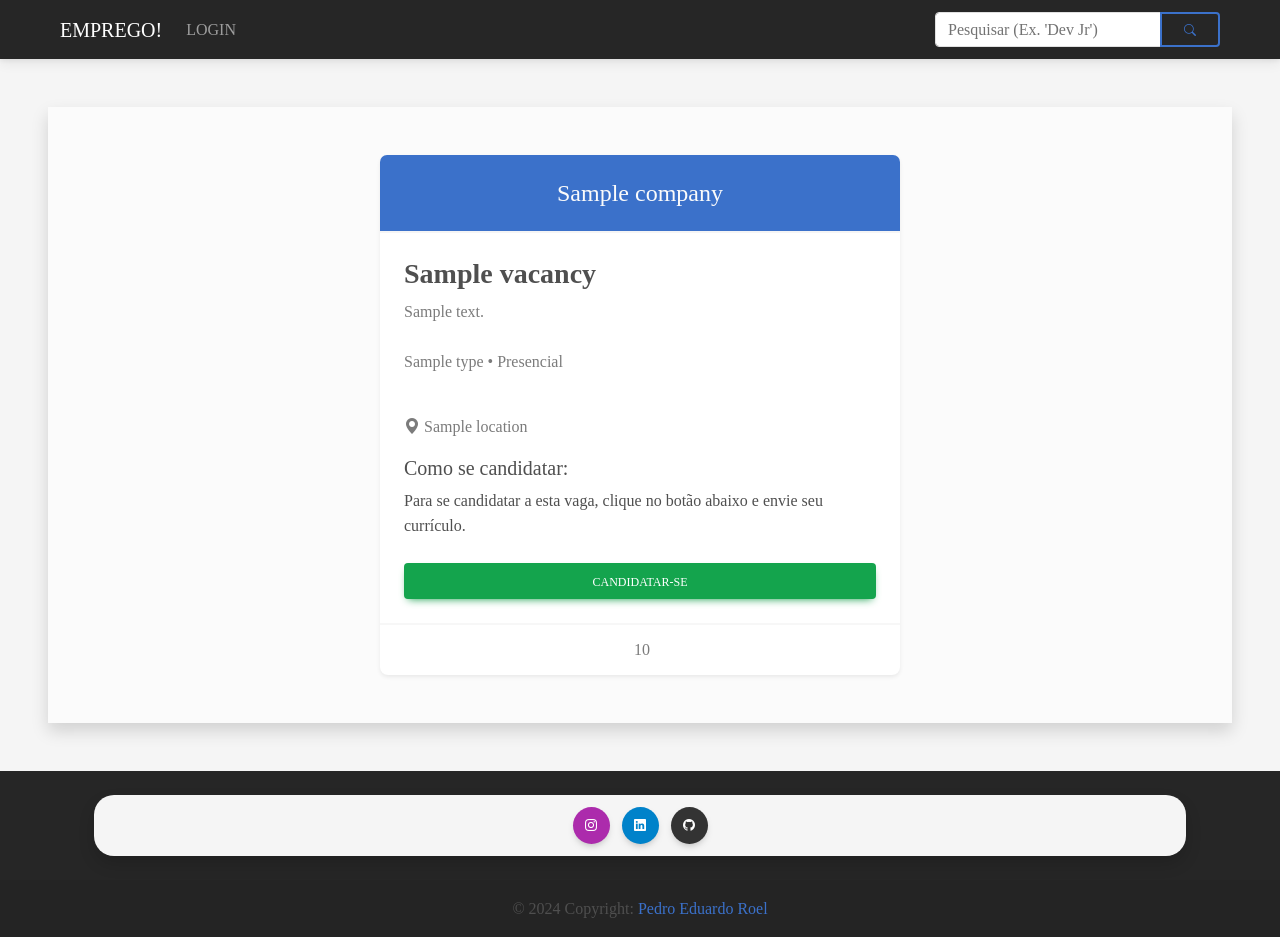
After one commit to pedroeroel/EMPREGO-SENAI, a Flask app: template app/routes/main/templates/detailed-vacancy.html in a window 1280 px wide. The commit adds this page. Run offline with Flask 3, Linux system fonts and the light colour scheme; the template is opened without the code that fills it: most values are stand-ins (such as "Sample title", 1, 10 or a date in 2020); parts of the project's set-up code (start-up, migrations or seed data) failed here and were passed over.

Commit message:
Search feature and front-end fixes

```diff
--- /dev/null
+++ b/app/routes/main/templates/detailed-vacancy.html
@@ -0,0 +1,83 @@
+{% extends 'model.html' %}
+
+{% block title %}Detalhes da Vaga{% endblock %}
+
+{% block content %}
+    <div class="container-fluid p-5">
+        <div class="row justify-content-center">
+
+            {% if vacancy %}
+            <div class="col-12 col-md-8 col-lg-6">
+                <!-- Vacancy Detail Card -->
+                <div class="card shadow-sm">
+                    <!-- Card Header -->
+                    <div class="card-header bg-primary text-light text-center py-4">
+                        <h4 class="m-0">{{ vacancy.company }}</h4>
+                    </div>
+
+                    <!-- Card Body with all the vacancy details -->
+                    <div class="card-body">
+                        <!-- Job Title -->
+                        <h3 class="card-title text-start"><strong>{{ vacancy.title }}</strong></h3>
+
+                        <!-- Job Description -->
+                        <p class="card-text text-start fs-6 opacity-75 mb-4">
+                            {{ vacancy.description }}
+                        </p>
+
+                        <!-- Job Type and Arrangement -->
+                        <div class="row text-center justify-content-between mb-4">
+                            <p class="col-12 col-md-6 text-start text-md-start opacity-75">
+                                {{ vacancy.type }} •
+                                {% if vacancy.arrangement == 'Remote' %}Remoto
+                                {% elif vacancy.arrangement == 'Hybrid' %}Híbrido
+                                {% else %}Presencial
+                                {% endif %}
+                            </p>
+                        </div>
+
+                        <!-- Location (if available) -->
+                        {% if vacancy.location %}
+                            <div class="text-start opacity-75 mb-3">
+                                <i class="bi bi-geo-alt-fill me-1"></i>{{ vacancy.location }}
+                            </div>
+                        {% endif %}
+
+
+                        <!-- How to Apply -->
+                        <div class="mb-4">
+                            <h5>Como se candidatar:</h5>
+                            <p class="text-start">Para se candidatar a esta vaga, clique no botão abaixo e envie seu currículo.</p>
+                        </div>
+
+                        {% if not session %}
+                        <!-- Apply Button -->
+                        <a href="/apply/{{ vacancy.ID_Vacancy }}"
+                        class="btn btn-success w-100"
+                        data-mdb-ripple-init>
+                        Candidatar-se
+                    </a>
+                </div>
+                {% endif %}
+
+                    <!-- Card Footer with the job salary -->
+                    {% if vacancy.salary %}
+                        <div class="card-footer text-center opacity-75">
+                            <i class="bi bi-currency-real me-1"></i>{{vacancy.salary}}
+                        </div>
+                    {% else %}
+                        <div class="card-footer text-center opacity-75">
+                            <i class="bi bi-currency-real me-1"></i>Não especificado
+                        </div>
+                    {% endif %}
+                    </div>
+                </div>
+            </div>
+
+            {% else %}
+            <h4 class="text-center">Vaga Inválida!</h4>
+
+            {% endif %}
+        </div>
+    </div>
+    {% endblock %}
--- a/app/templates/components/header.html
+++ b/app/templates/components/header.html
@@ -49,26 +49,24 @@
 
       </ul>
 
-      <form class="d-flex input-group w-auto">
-
+      <form class="d-flex input-group w-auto" action="/search" method="get">
         <input
-            type="search"
+            type="text"
             class="form-control"
             placeholder="Pesquisar (Ex. 'Dev Jr')"
             aria-label="Search"
+            name="search"
+            id="search"
+            required
+        />
+        <button
+            class="btn btn-outline-primary"
+            type="submit"
+        >
+            <i class="bi bi-search"></i>
+        </button>
+    </form>
 
-            />
-
-            <button
-            data-mdb-ripple-init
-            class="btn btn-outline-primary"
-            type="button"
-            data-mdb-ripple-color="dark"
-
-            ><i class="bi bi-search"></i>
-          </button>
-
-        </form>
 
       </div>
 
```
Also changed, not shown: app/routes/main/routes.py (+74 -1 lines), app/routes/main/templates/search.html (added, +39 -0 lines).
